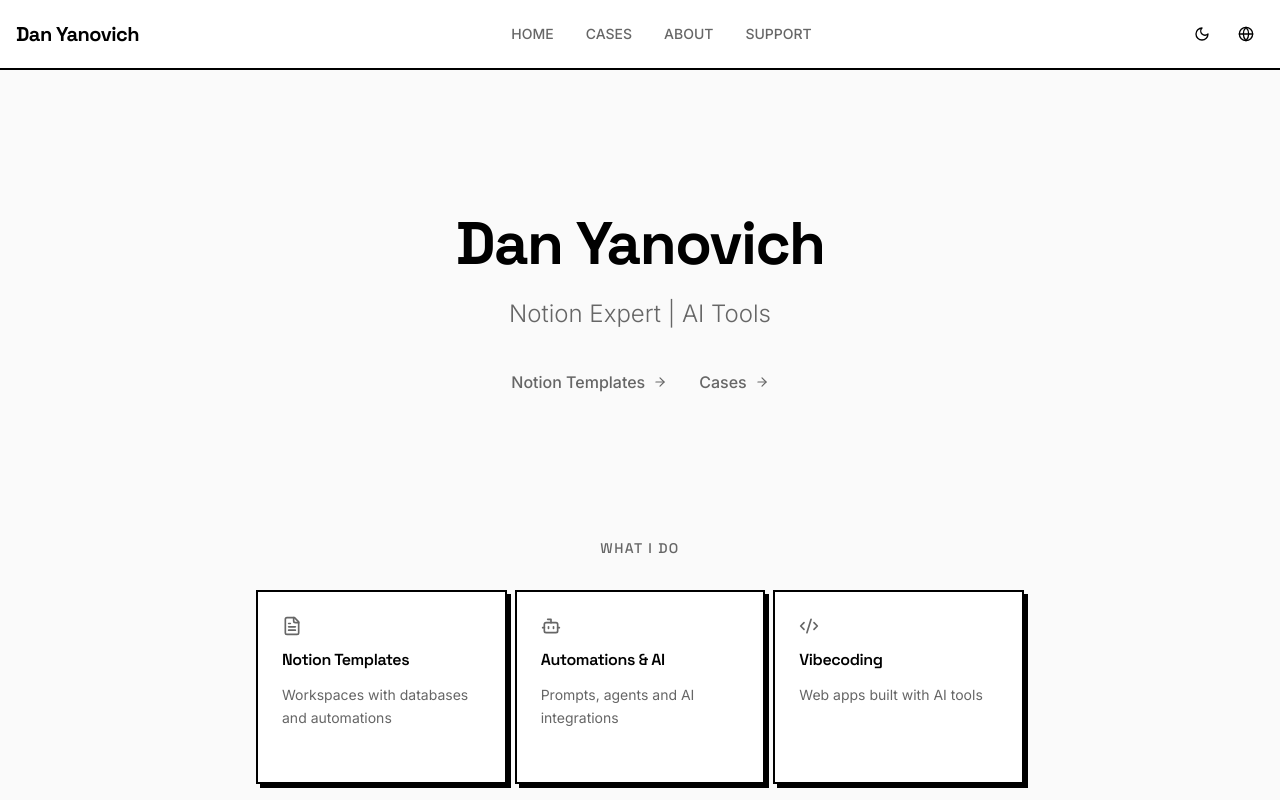
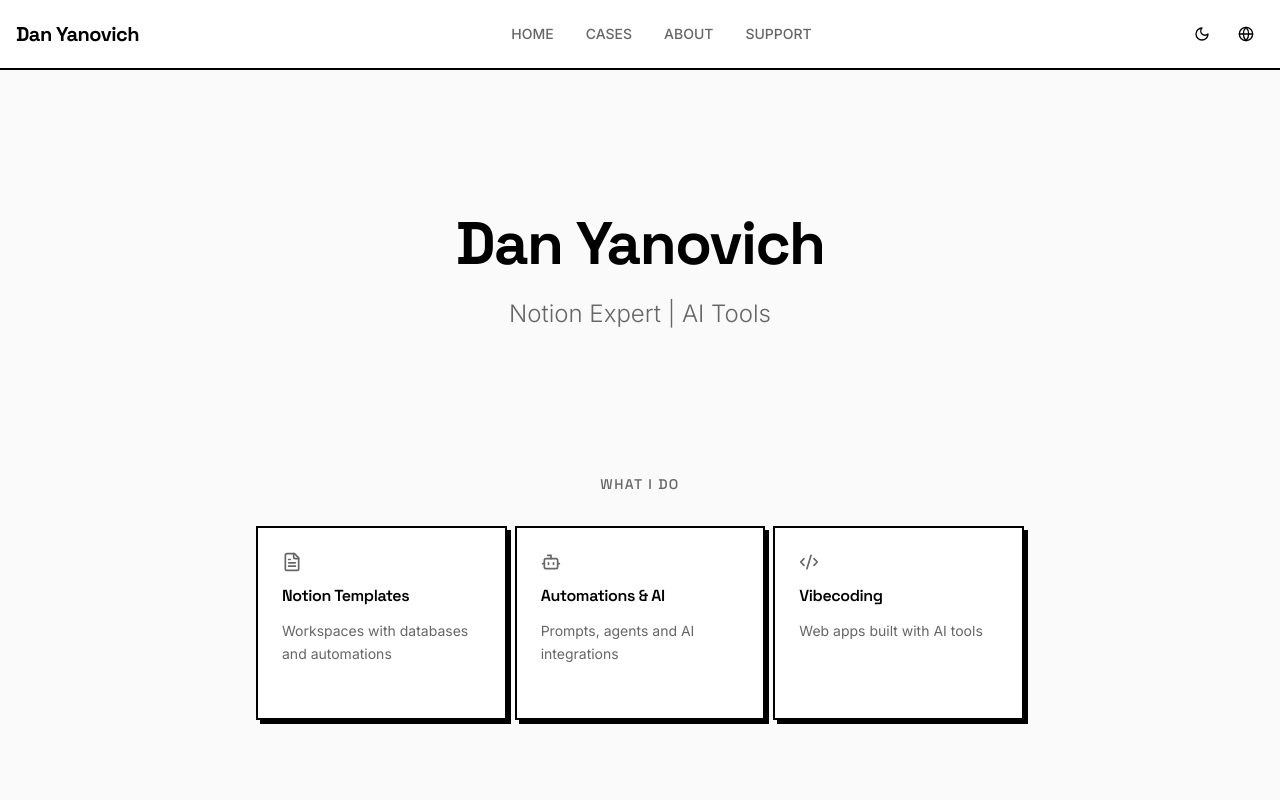
Before and after one commit to danyanovichp/danyanovich, a React (Vite) app: page /en in a window 1280 px wide. Shown: the top 800 px of the page. Built offline with nearby package versions, Linux system fonts and the light colour scheme; a web font is replaced by a local one.

Commit message:
Переместить проекты вверх страницы

```diff
--- a/src/pages/Home.tsx
+++ b/src/pages/Home.tsx
@@ -112,22 +112,6 @@
             <p className="text-xl md:text-2xl text-muted-foreground max-w-xl mx-auto font-light">
               {isRu ? settings.hero.subtitle_ru : settings.hero.subtitle_en}
             </p>
-            <div className="flex justify-center gap-8 pt-4">
-              <Link
-                to="/notion"
-                className="text-base font-medium text-muted-foreground hover:text-foreground transition-colors inline-flex items-center gap-2 group"
-              >
-                {isRu ? "Шаблоны Notion" : "Notion Templates"}
-                <ArrowRight className="h-3.5 w-3.5 group-hover:translate-x-0.5 transition-transform" />
-              </Link>
-              <Link
-                to="/cases"
-                className="text-base font-medium text-muted-foreground hover:text-foreground transition-colors inline-flex items-center gap-2 group"
-              >
-                {isRu ? "Кейсы" : "Cases"}
-                <ArrowRight className="h-3.5 w-3.5 group-hover:translate-x-0.5 transition-transform" />
-              </Link>
-            </div>
           </div>
         </section>
 
```
